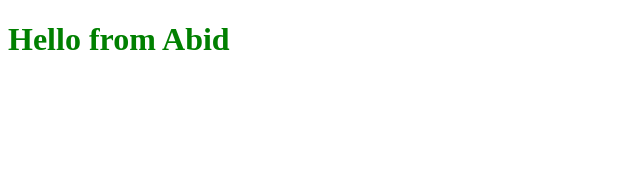
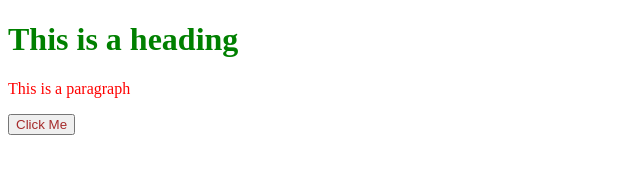
Before and after one commit to talukderabid/css_roadmap, a plain HTML site: page index.html in a window 1280 px wide. Shown: the whole page, without its empty margins (0-640 px from the left). Drawn offline with Linux system fonts and the light colour scheme.

Commit message:
add header, pararapgh, button color in css

```diff
--- a/index.html
+++ b/index.html
@@ -7,6 +7,8 @@
     <link rel="stylesheet" href="style.css">
 </head>
 <body>
-    <h1>Hello from Abid</h1>
+    <h1>This is a heading</h1>
+    <p>This is a paragraph</p>
+    <button>Click Me</button>
 </body>
 </html>
--- a/style.css
+++ b/style.css
@@ -1,3 +1,10 @@
 h1 {
     color:green;
 }
+p {
+    color:red
+}
+
+button {
+    color: brown;
+}
```
Also changed, not shown: 1 other file.
